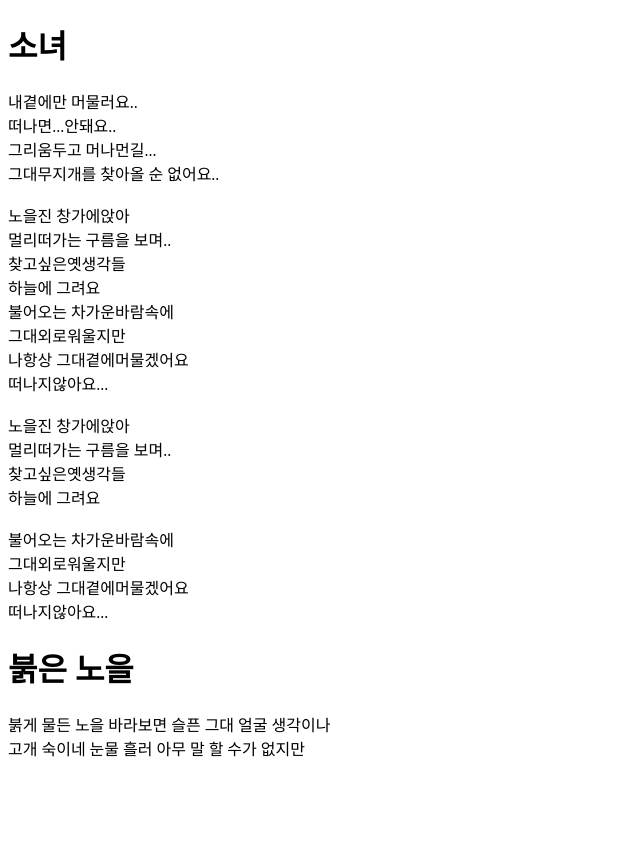
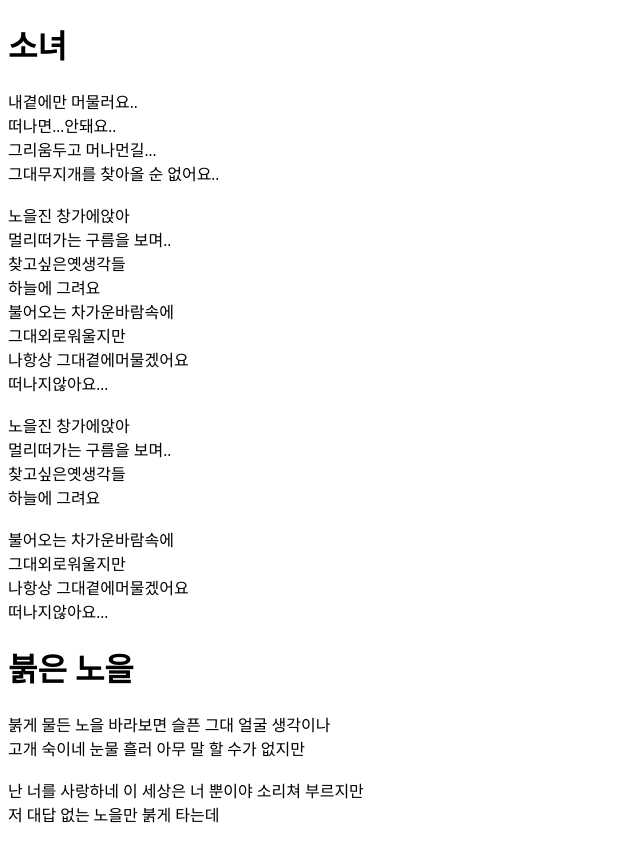
Before and after one commit to hyeri-seo/gitTest, a plain HTML site: page index.html in a window 1280 px wide. Shown: the whole page, without its empty margins (0-640 px from the left). Before the commit the page ends 800 px from the top, so only its background shows below. Drawn offline with Linux system fonts and the light colour scheme.

Commit message:
이문세 붉은 노을 두 번째 가사 추가

```diff
--- a/index.html
+++ b/index.html
@@ -37,7 +37,11 @@
     <h1>붉은 노을</h1>
     <p>
         붉게 물든 노을 바라보면 슬픈 그대 얼굴 생각이나<br>
-        고개 숙이네 눈물 흘러 아무 말 할 수가 없지만
+        고개 숙이네 눈물 흘러 아무 말 할 수가 없지만<br>
+        <br>
+        난 너를 사랑하네 이 세상은 너 뿐이야 소리쳐 부르지만<br>
+        저 대답 없는 노을만 붉게 타는데<br>
+        <br>
     </p>
 </body>
 </html>
```
